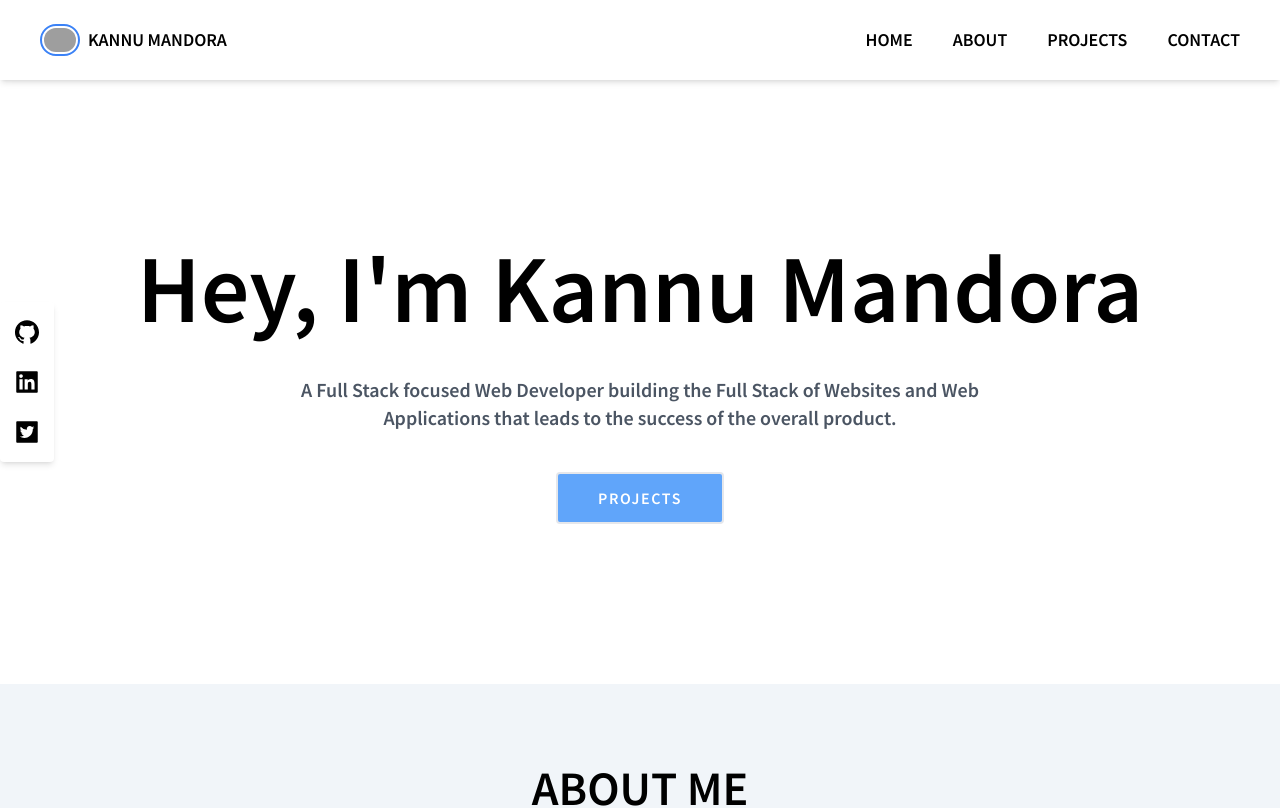
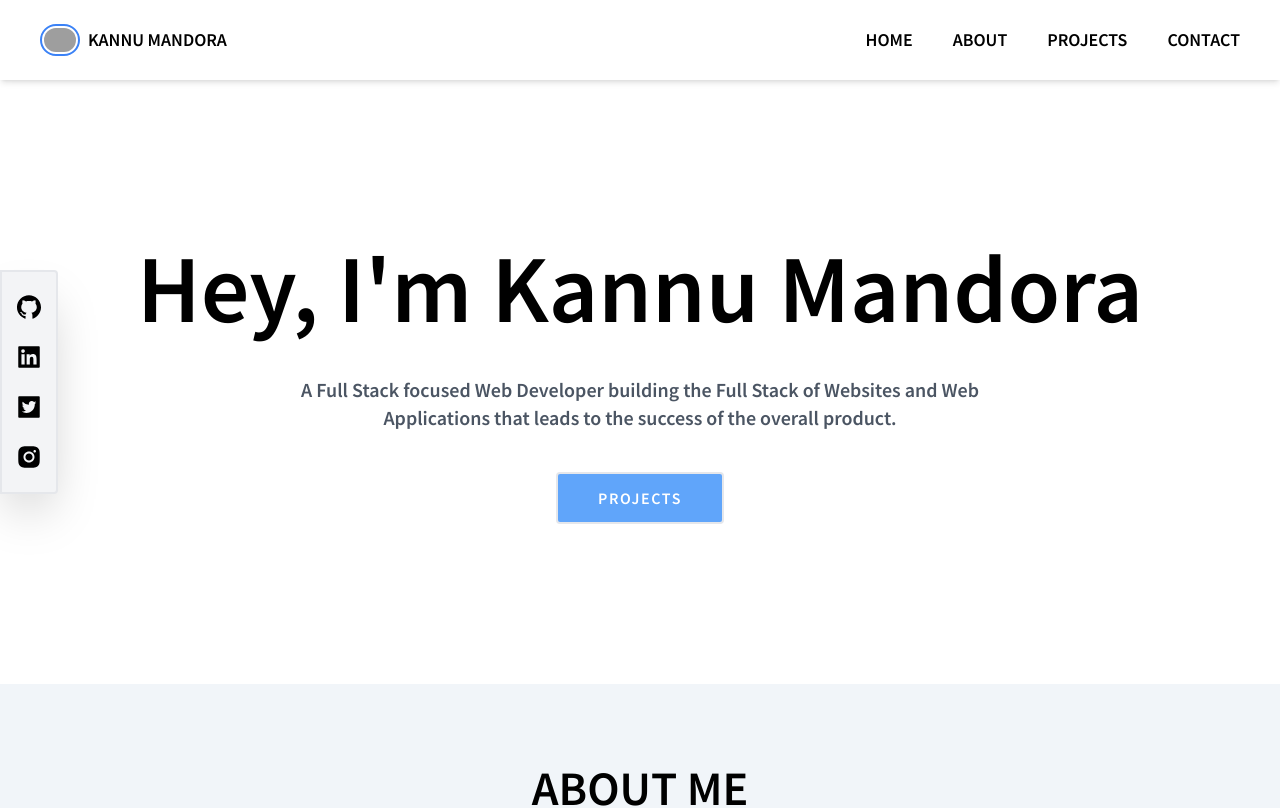
Before and after one commit to mandorakannu/my-website, a Next.js app: page / in a window 1280 px wide. Shown: the top 808 px of the page. Built offline with nearby package versions, Linux system fonts and the light colour scheme; grey boxes are pictures that could not be loaded.

Commit message:
Add Instagram logo in social media, modified shadow background color and add border

```diff
--- a/components/Main.tsx
+++ b/components/Main.tsx
@@ -7,7 +7,7 @@ export default function Main() {
   return (
     <>
       <main className="flex-col-center gap-10 py-40 relative">
-      <SocialMedia classes="absolute left-0 bg-white px-3 h-40 flex flex-col justify-center items-center gap-5 shadow-md max-md:hidden rounded" />
+      <SocialMedia classes="absolute left-0 bg-gray-100 px-3 py-5 flex flex-col justify-center items-center gap-5 shadow-2xl max-md:hidden rounded-r border-2" />
         <h1 className="text-8xl max-md:text-5xl text-center">Hey, I&apos;m Kannu Mandora</h1>
         <p className="text-center text-xl leading-7 w-full text-gray-600 px-4">A Full Stack focused Web Developer building the Full Stack of Websites and Web <br /> Applications that leads to the success of the overall product. </p>
         <Link href="#Projects" onClick={()=>scollToSection("Projects")} className="bg-blue-400 px-10 py-3 uppercase text-white rounded tracking-widest hover:shadow-2xl transition-all delay-100 hover:border-sky-500 border-2 cursor-default">Projects</Link>
--- a/components/SocialMedia.tsx
+++ b/components/SocialMedia.tsx
@@ -3,13 +3,13 @@ import {
   AiFillLinkedin,
   AiFillTwitterSquare,
   AiFillGithub,
+  AiFillInstagram,
 } from "react-icons/ai";
 
 type Props = {
   classes: string;
 };
 export default function SocialMedia({ classes }: Props) {
-
   return (
     <>
       <div className={classes} id="hideOnScroll">
@@ -31,6 +31,12 @@ export default function SocialMedia({ classes }: Props) {
             className="hover:bg-blue-200 transition-all delay-100 p-1 scale-125 rounded"
           />
         </Link>
+        <Link href="https://instagram.com/mandorakannu" target="_blank">
+          <AiFillInstagram
+            size={30}
+            className="hover:bg-blue-200 transition-all delay-100 p-1 scale-125 rounded"
+          />
+        </Link>
       </div>
     </>
   );
```
